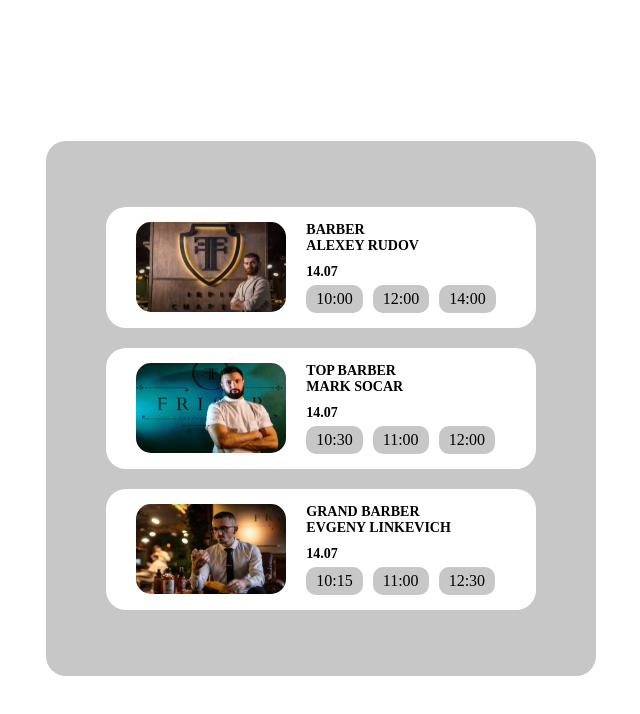
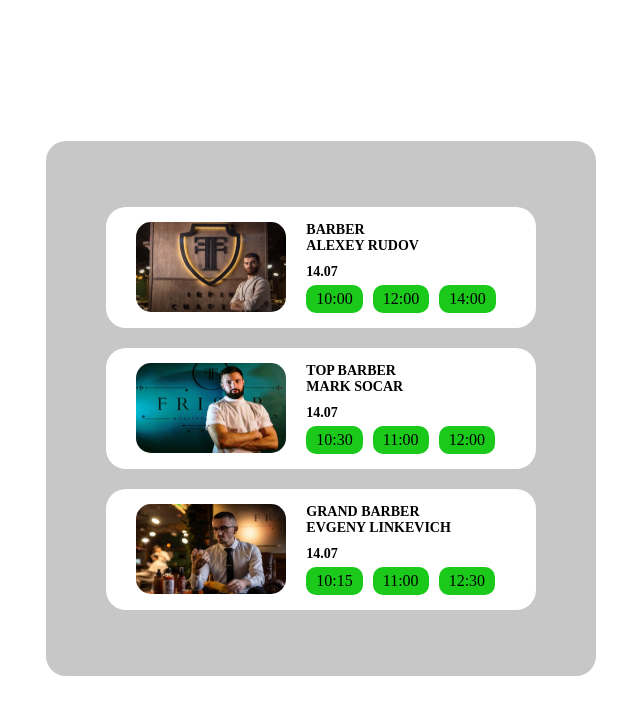
Before and after one commit to w-develop-w/barbershopts, a React (Create React App) app: page /specialists in a window 1280 px wide. Shown: the top 714 px of the page, without its empty margins (319-959 px from the left). Built offline with nearby package versions, Linux system fonts and the light colour scheme; data requests are answered from the project's data file.

Commit message:
(3)part logic of recording

```diff
--- a/src/components/Specialists/Specialists.module.scss
+++ b/src/components/Specialists/Specialists.module.scss
@@ -72,6 +72,10 @@
                                             background-color: rgb(199, 199, 199);
                                             transition: 0.3s;
 
+                                            &.green {
+                                                background-color: rgb(27, 201, 27);
+                                            }
+
                                             &:hover {
                                                 color: white;
                                                 cursor: pointer;
--- a/src/components/Specialists/Specialists.tsx
+++ b/src/components/Specialists/Specialists.tsx
@@ -17,6 +17,9 @@ function Specialists() {
     const recordingTime = useSelector(
         (state: RootState) => state.dataOfBarbershop.recordingTime
     )
+    const timeForServiceFact = useSelector((state: RootState) => state.dataOfBarbershop.timeForServiceFact)
+
+    console.log(timeForServiceFact)
 
     const {
         data: dataBarbers,
@@ -28,7 +31,7 @@ function Specialists() {
         error: errorServicing,
         isLoading: isLoadingServicing,
     } = useServicingQuery(null)
-    const location = useLocation() // Получаем текущий путь
+    const location = useLocation() // get current path
 
     // console.log(dataServing)
     // console.log(data)
@@ -39,56 +42,88 @@ function Specialists() {
 
     if (errorBarbers) {
         if ("status" in errorBarbers) {
-            // Обработка ошибки FetchBaseQueryError
+            // handler of error FetchBaseQueryError
             return <div>Error: {errorBarbers.status}</div>
         } else {
-            // Обработка ошибки SerializedError
+            // handler of error SerializedError
             return <div>Error: {errorBarbers.message}</div>
         }
     }
 
+    // const getToPath = (currentPath: string): string => {
+    //     if (currentPath === "/services/specialists") {
+    //         return "/services/specialists/recording"
+    //     } else if (currentPath === "/specialists") {
+    //         return "/specialists/services"
+    //     } else if (currentPath === "/dateAndTime/services/specialists") {
+    //         return "/dateAndTime/services/specialists/recording"
+    //     } else {
+    //         return "/"
+    //     }
+    // }
+
+
+    // return (
+    //     <div className={styles.container}>
+    //         <div className={styles.modal}>
+    //             <ul className={styles.list}>
+    //                 {dataBarbers &&
+    //                     dataBarbers.map((el: Barbers) => (
+    //                         <li className={styles.item} key={el.id}>
+    //                             <div className={styles.content}>
+    //                                 <img src={el.image} alt="Barber" />
+    //                                 <div>
+    //                                     <h3>{el.status}</h3>
+    //                                     <h3>{el.name}</h3>
+    //                                     <div>
+    //                                         <ul>
+    //                                             {el.datesAndTime.map(
+    //                                                 (element: DatesAndTime, index: number) => (
+    //                                                     <li key={index}>
+    //                                                         <h3> {element.date} </h3>
+    //                                                         {/* {availableTimeAndDate(dataBarbers, dataServing, el.name)} */}
+
+    //                                                         {element.time.map((timeElement,index) => (
+    //                                                                 if(alement.access === timeForServiceFact) {
+    //                                                                     <Link key={ index } to={getToPath(location.pathname)} className={styles.link}>
+    //                                                                         <button key={ timeElement } className={styles.green}>{timeElement}</button>
+    //                                                                     </Link>
+    //                                                                 }
+    //                                                                 else {
+    //                                                                     <Link key={ index } to={getToPath(location.pathname)}>
+    //                                                                     <button key={ timeElement } className={styles.green}>{timeElement}</button>
+    //                                                                 </Link>
+    //                                                                 }
+    //                                                             )
+    //                                                         )}
+    //                                                     </li>
+    //                                                 )
+    //                                             )}
+    //                                         </ul>
+    //                                     </div>
+    //                                 </div>
+    //                             </div>
+    //                         </li>
+    //                     ))}
+    //             </ul>
+    //         </div>
+    //     </div>
+    // )
+
+
+    // ... (предыдущий код)
+
 const getToPath = (currentPath: string): string => {
     if (currentPath === "/services/specialists") {
-            return "/services/specialists/recording"
+        return "/services/specialists/recording";
     } else if (currentPath === "/specialists") {
-            return "/specialists/services"
+        return "/specialists/services";
     } else if (currentPath === "/dateAndTime/services/specialists") {
-            return "/dateAndTime/services/specialists/recording"
+        return "/dateAndTime/services/specialists/recording";
     } else {
-            return "/" // Возвращаем что-то по умолчанию, если необходимо
+        return "/";
     }
-    }
-    // -----------------------------------------------------------------
-    // this code need to perform in Services component
-    // and need to change datesAndTime.booking
-    const availableTimeAndDate = (
-        dataBarbers: any,
-        dataServing: any
-    ) => {
-        let timeForServiceFact: number = 0
-
-        dataServing.map((item: any) => {
-            if (item.name === choosedService) {
-                timeForServiceFact = item.time
-            }
-        })
-
-        // variable for index time
-        let indexOfAccess: number = 0
-
-        dataBarbers.map((item: any) => {
-            item.datesAndTime.map((el: any) => {
-                if (el.date === recordingDate) {
-                    el.access.map((element: any) => {
-                        if (element === timeForServiceFact) {
-                            indexOfAccess = el.access.indexOf(element)
-                        }
-                    })
-                }
-            })
-        })
-    }
-    // ------------------------------------------------------------------
+};
 
 return (
     <div className={styles.container}>
@@ -104,45 +139,28 @@ function Specialists() {
                                     <h3>{el.name}</h3>
                                     <div>
                                         <ul>
-                                                {el.datesAndTime.map(
-                                                    (element: DatesAndTime) => (
-                                                        <li key={element.date}>
-                                                            <h3>
-                                                                {element.date}
-                                                            </h3>
-                                                            {/* {availableTimeAndDate(dataBarbers, dataServing, el.name)} */}
-
-                                                            {element.time.map(
-                                                                (
-                                                                    timeElement,
-                                                                    index
-                                                                ) => (
+                                            {el.datesAndTime.map((element: DatesAndTime, index: number) => (
+                                                <li key={index}>
+                                                    <h3> {element.date} </h3>
+                                                    {element.time.map((timeElement, index) => {
+                                                        const isAvailable = element.access[(element.time).indexOf(timeElement)] >= timeForServiceFact ;
+                                                        return (
                                                             <Link
-                                                                        key={
-                                                                            index
-                                                                        }
-                                                                        to={getToPath(
-                                                                            location.pathname
-                                                                        )}
-                                                                        className={
-                                                                            styles.link
-                                                                        }
+                                                                key={index}
+                                                                to={getToPath(location.pathname)}
+                                                                className={styles.link}
                                                             >
                                                                 <button
-                                                                            key={
-                                                                                timeElement
-                                                                            }
+                                                                    key={timeElement}
+                                                                    className={isAvailable ? styles.green : ""}
                                                                 >
-                                                                            {
-                                                                                timeElement
-                                                                            }
+                                                                    {timeElement}
                                                                 </button>
                                                             </Link>
-                                                                )
-                                                            )}
+                                                        );
+                                                    })}
                                                 </li>
-                                                    )
-                                                )}
+                                            ))}
                                         </ul>
                                     </div>
                                 </div>
@@ -152,7 +170,8 @@ function Specialists() {
             </ul>
         </div>
     </div>
-    )
+);
+
 }
 
 export default Specialists
```
Also changed, not shown: src/components/Services/Services.tsx (+29 -4 lines), src/store/dataSlice.ts (+8 -3 lines). Lines whose indentation alone changed are shown as unchanged.
